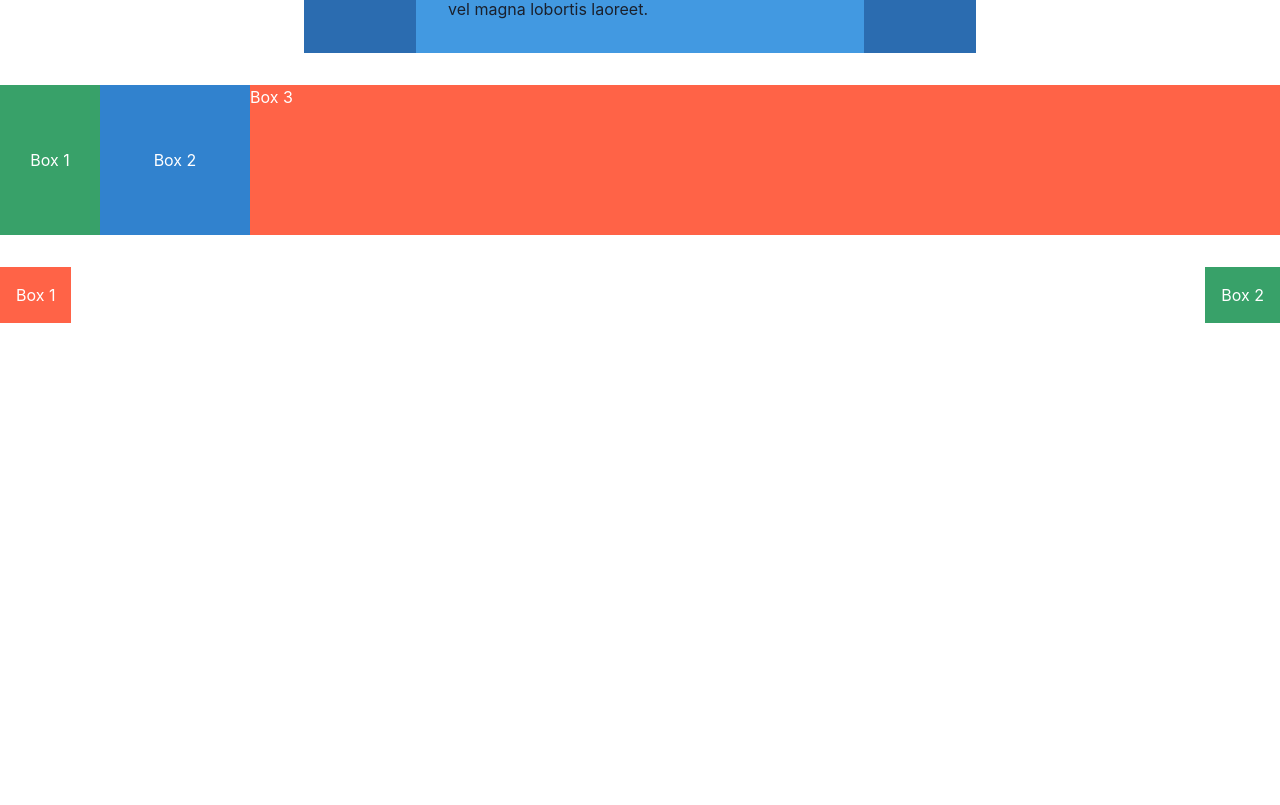
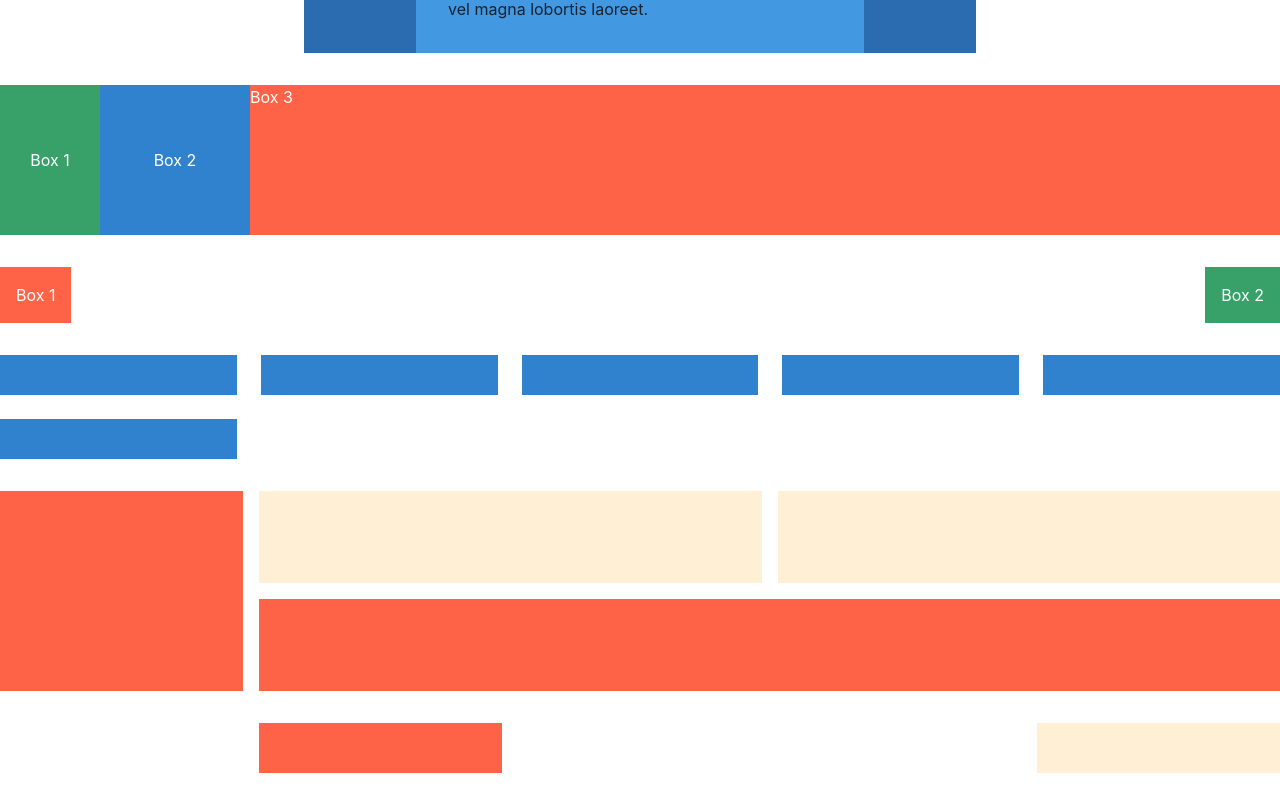
Before and after one commit to theresa-de-ocampo/chakra-ui, a React (Create React App) app: page / in a window 1280 px wide. Shown: the part 4948-5753 px from the top of the page. Before the commit the page ends 5303 px from the top, so only its background shows below. Built offline with nearby package versions, Linux system fonts and the light colour scheme.

Commit message:
Layout > Grid

```diff
--- a/src/App.js
+++ b/src/App.js
@@ -16,6 +16,7 @@ import AspectRatios from "./components/layout/AspectRatios";
 import Centering from "./components/layout/Centering";
 import Containers from "./components/layout/Containers";
 import FlexDemo from "./components/layout/FlexDemo";
+import GridDemo from "./components/layout/GridDemo";
 
 export default function App() {
     return (
@@ -34,6 +35,7 @@ export default function App() {
             <Centering />
             <Containers />
             <FlexDemo />
+            <GridDemo />
         </ChakraProvider>
     );
 }
--- /dev/null
+++ b/src/components/layout/GridDemo.js
@@ -0,0 +1,28 @@
+import { Grid, GridItem } from "@chakra-ui/react"
+
+export default function GridDemo() {
+    return (
+        <>
+            <Grid templateColumns="repeat(5, 1fr)" gap={6} mb={8}>
+                <GridItem w="100%" h="10" bg="blue.500" />
+                <GridItem w="100%" h="10" bg="blue.500" />
+                <GridItem w="100%" h="10" bg="blue.500" />
+                <GridItem w="100%" h="10" bg="blue.500" />
+                <GridItem w="100%" h="10" bg="blue.500" />
+                <GridItem w="100%" h="10" bg="blue.500" />
+            </Grid>
+
+            <Grid h="200px" templateRows="repeat(2, 1fr)" templateColumns="repeat(5, 1fr)" gap={4}>
+                <GridItem rowSpan={2} colSpan={1} bg="tomato" />
+                <GridItem colSpan={2} bg="papayawhip" />
+                <GridItem colSpan={2} bg="papayawhip" />
+                <GridItem colSpan={4} bg="tomato" />
+            </Grid>
+
+            <Grid templateColumns="repeat(5, 1fr)" gap={4} my={8}>
+                <GridItem h="50px" colStart={2} bg="tomato" />
+                <GridItem h="50px" colEnd={6} bg="papayawhip" />
+            </Grid>
+        </>
+    )
+}
```
